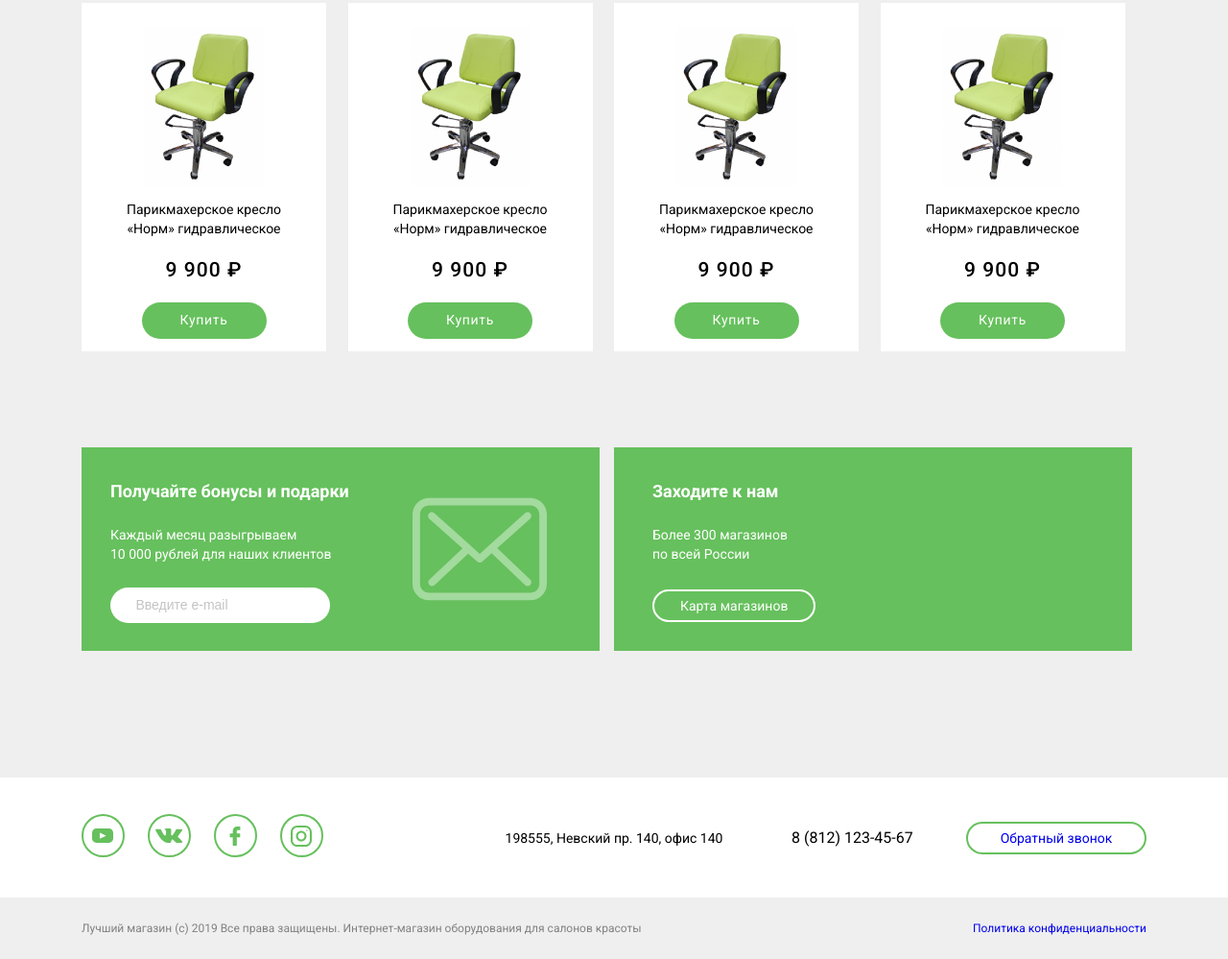
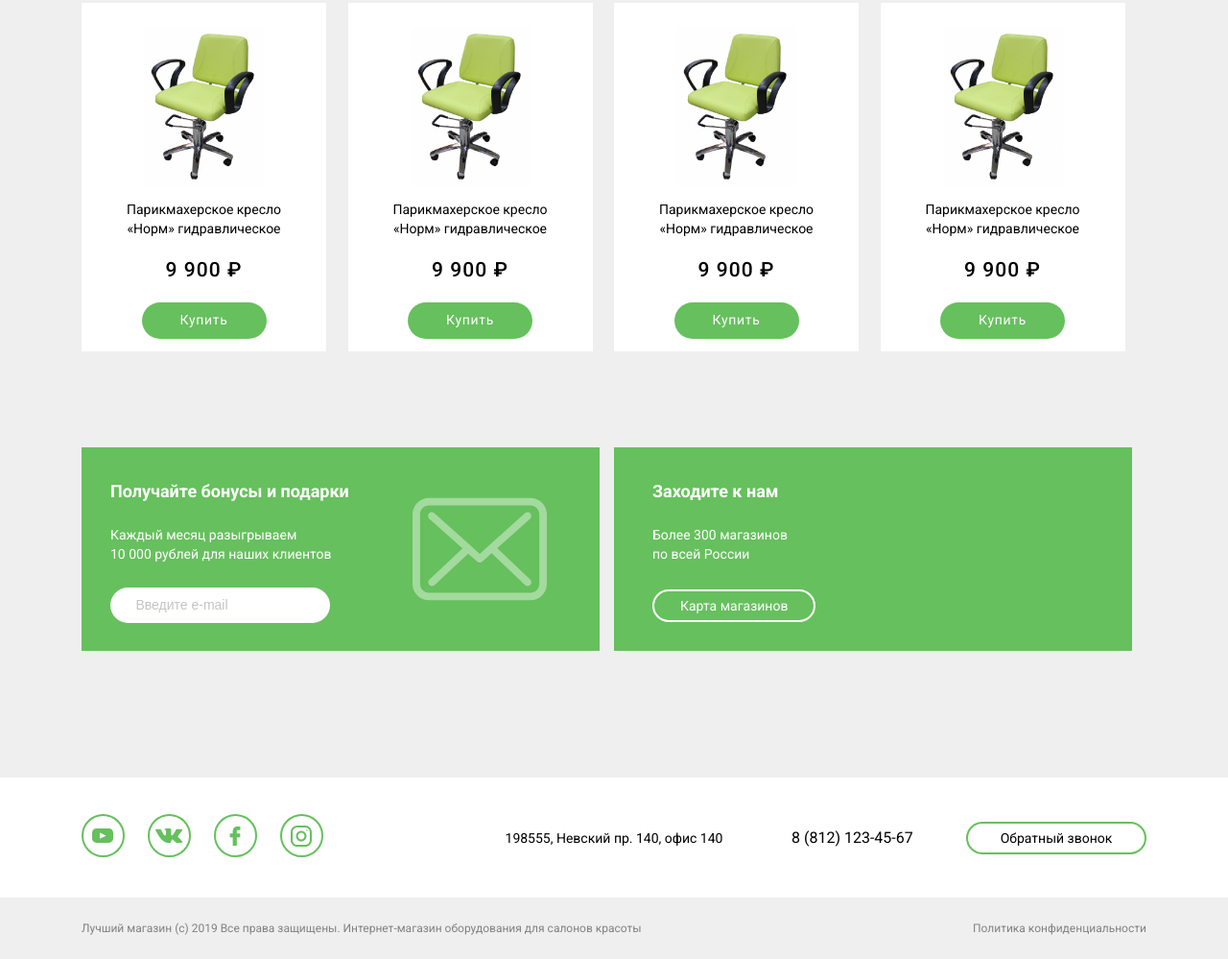
Before and after one commit to Fremays/landing_beauty, a plain HTML site: page index.html in a window 1280 px wide. Shown: the part 1003-2002 px from the top of the page at 96% size. Drawn offline with Linux system fonts and the light colour scheme.

Commit message:
second commit
fixing color of links

```diff
--- a/#source/scss/style.scss
+++ b/#source/scss/style.scss
@@ -10,7 +10,6 @@ body {
   margin: auto;
 }
 
-// logotipi popravit'
 // Header
 .header {
   max-height: 250px;
@@ -390,6 +389,7 @@ body {
       }
 
       & a {
+        color: black;
         text-align: center;
         width: 170px;
         text-decoration: none;
@@ -429,6 +429,7 @@ body {
         justify-content: right;
         text-decoration: none;
         width: 181px;
+        color: #828282;
 
       }
     }
```
Also changed, not shown: css/style.css.
